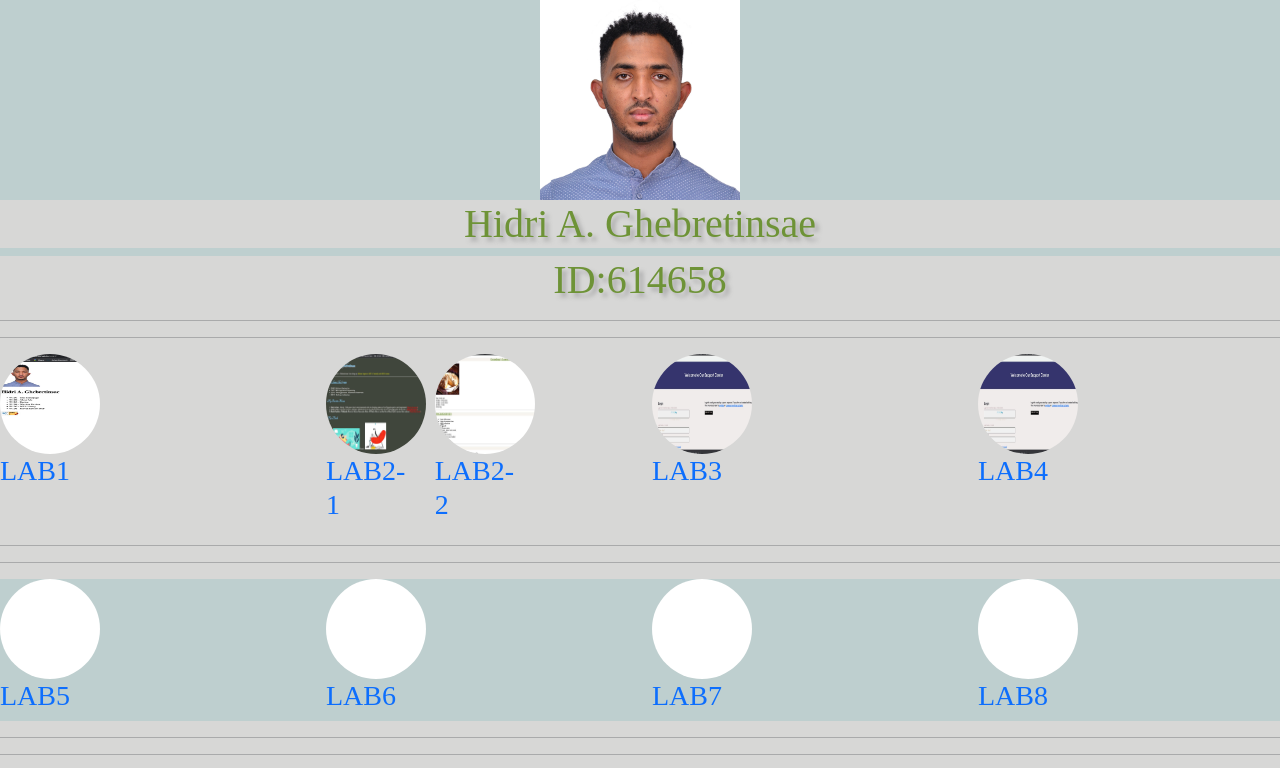
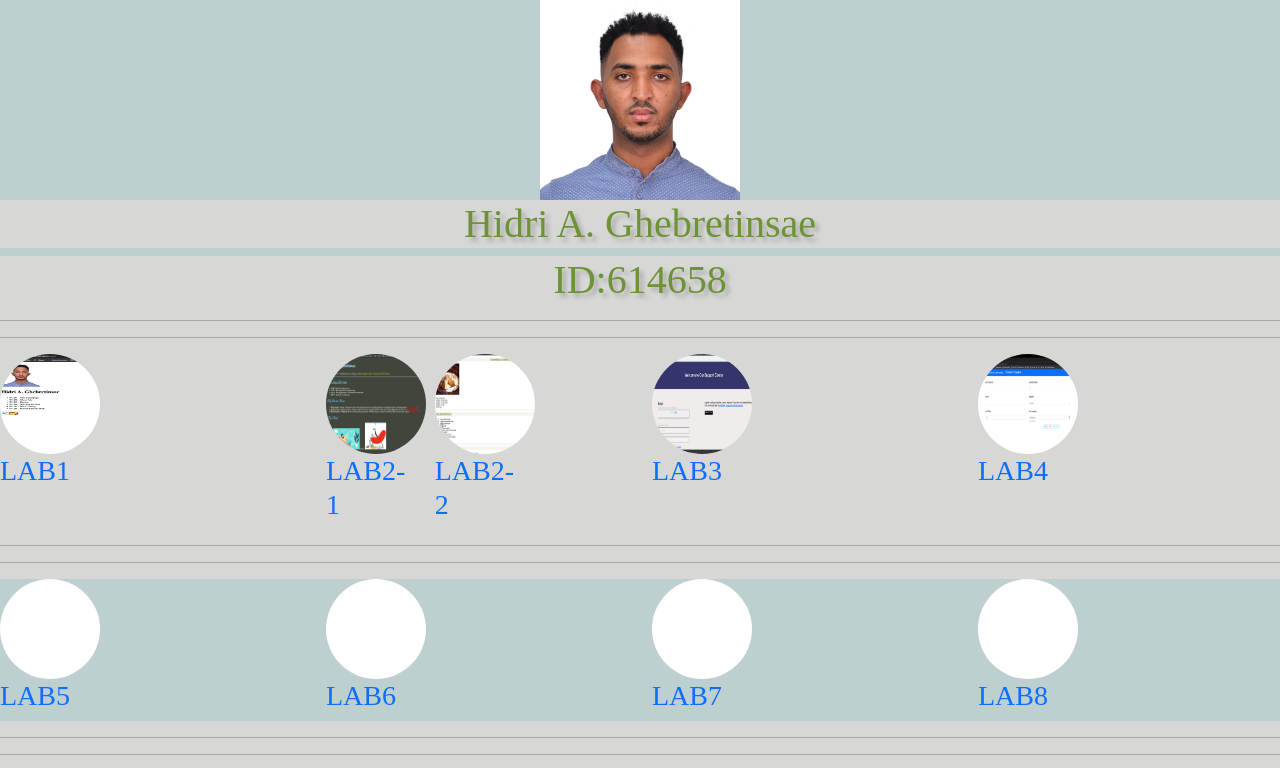
Before and after one commit to Afom25/WAPLAB, a plain HTML site: page index.html in a window 1280 px wide. Shown: the top 768 px of the page. Drawn offline with nearby package versions, Linux system fonts and the light colour scheme.

Commit message:
added lab4

```diff
--- a/index.html
+++ b/index.html
@@ -47,7 +47,7 @@
             <h3> <a href="https://afom25.github.io/wap3/">LAB3 </a></h3>
         </div>
         <div class="col-md-3">
-            <a href="https://afom25.github.io/wap3/"><img src="./images/lab3.jpeg" alt="Image of Hidri" id="img-hidri">
+            <a href="LAB4/form.html"><img src="./images/lab4.png" alt="Image of Hidri" id="img-hidri">
             </a>
             <h3> <a href="LAB4/form.html">LAB4 </a></h3>
         </div>
```
